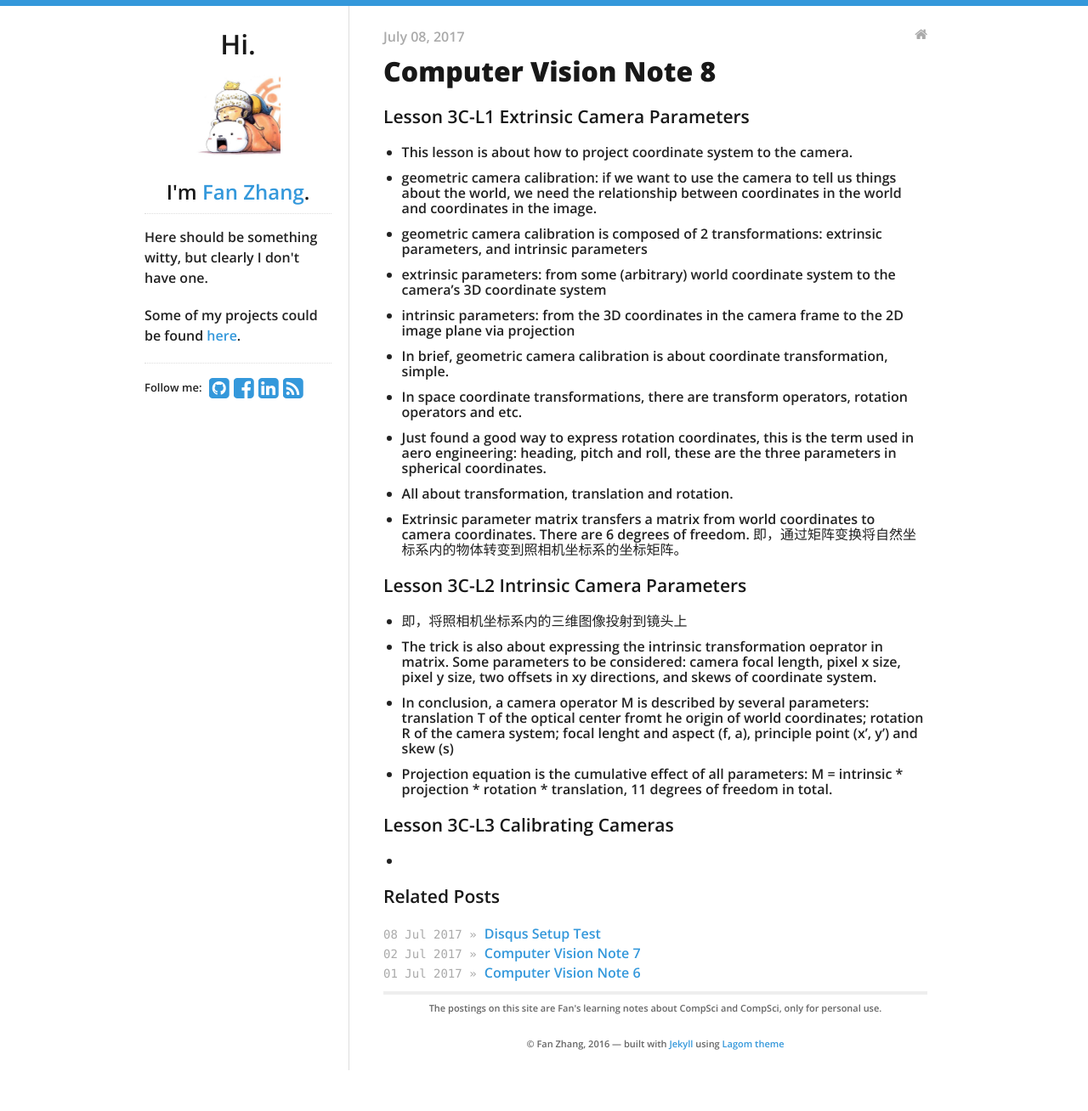
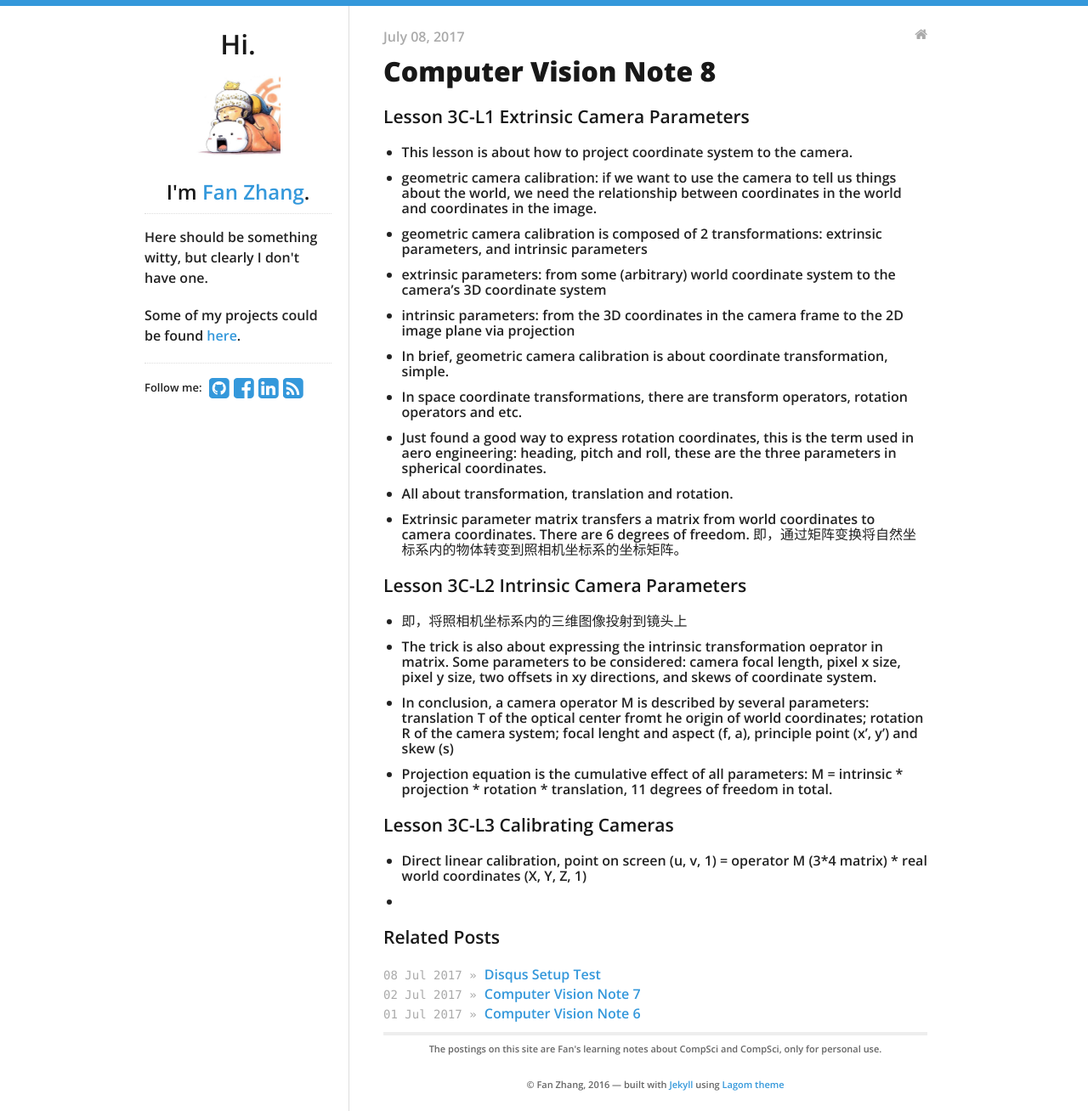
Before and after one commit to KimLakWon/fanfanman.github.io, a Jekyll site: the page built from _posts/2017-07-07-Computer-Vision-Note-8.md, in a window 1280 px wide. Shown: the whole page at 85% size. Built offline with Jekyll 4.4.1, drawn with Linux system fonts in a browser that asks for light colours; nearby versions of some CDN libraries; before the commit the page ends 1260 px from its top, so only the background shows below that.

Commit message:
well back to work

```diff
--- a/_posts/2017-07-07-Computer-Vision-Note-8.md
+++ b/_posts/2017-07-07-Computer-Vision-Note-8.md
@@ -26,4 +26,5 @@ tags:
 - Projection equation is the cumulative effect of all parameters: M = intrinsic * projection * rotation * translation, 11 degrees of freedom in total.
 
 ### Lesson 3C-L3 Calibrating Cameras
+- Direct linear calibration, point on screen (u, v, 1) = operator M (3*4 matrix) * real world coordinates (X, Y, Z, 1)
 -
```
